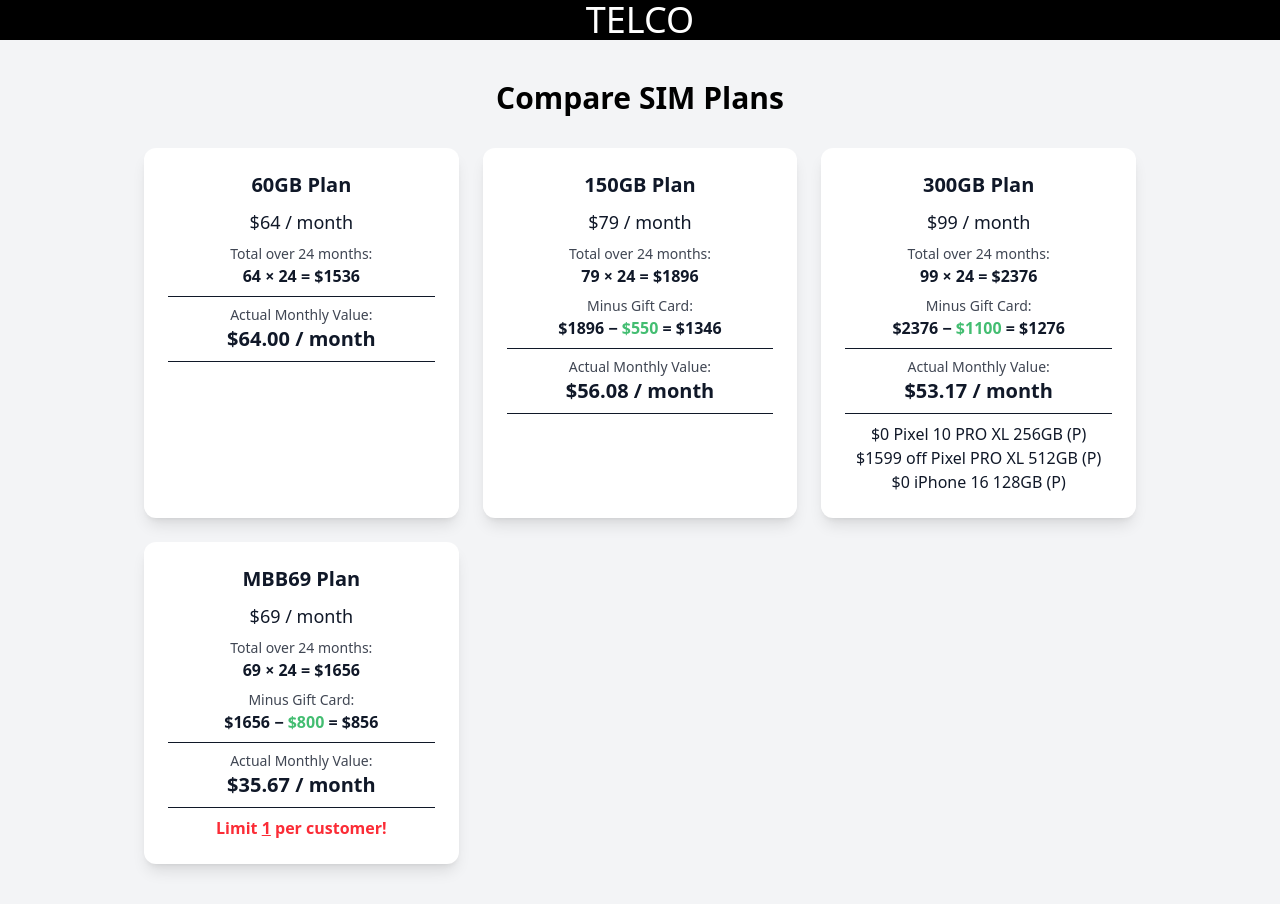
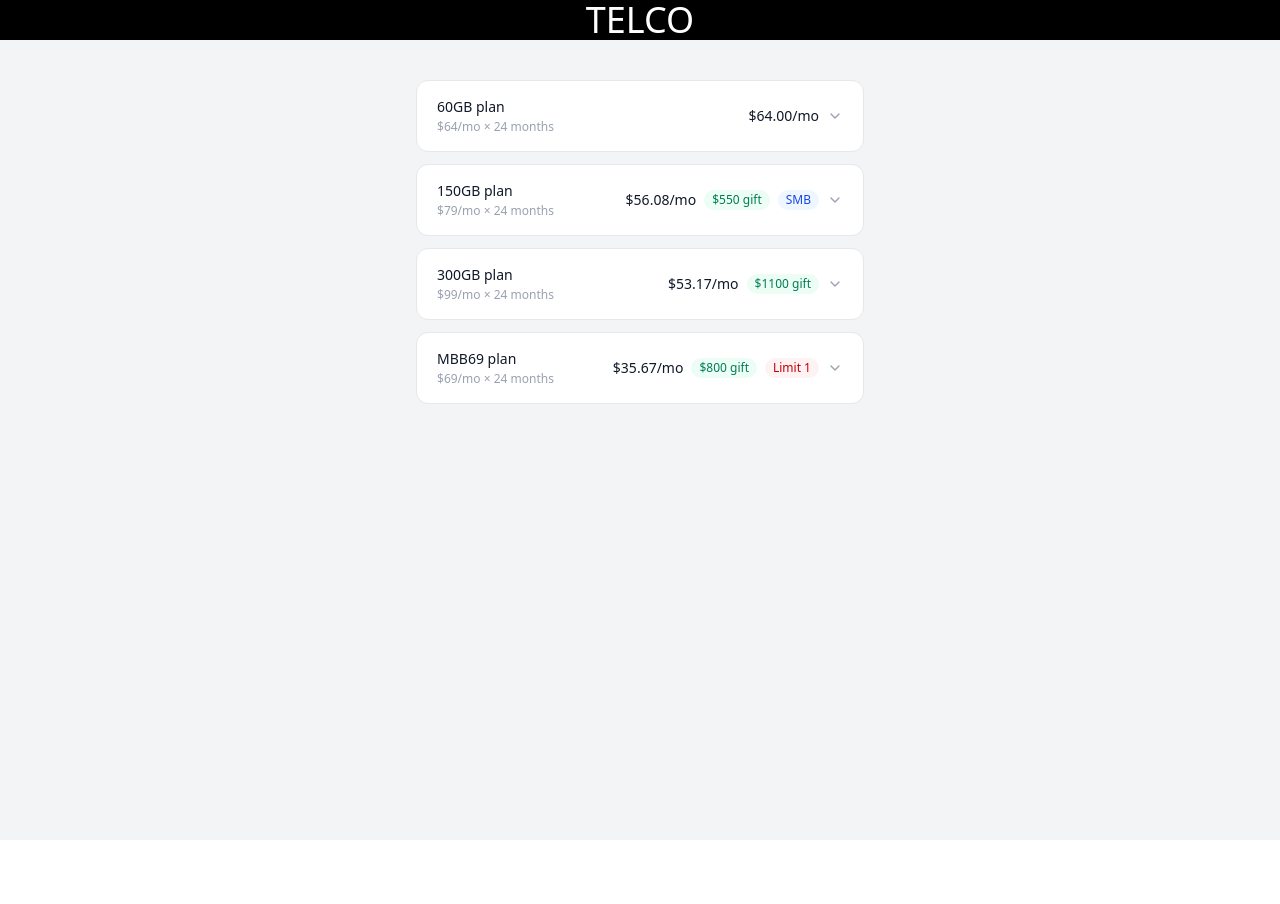
Before and after one commit to m011amad/telco, a React (Vite) app in the folder telco/: page / in a window 1280 px wide. After the commit the page ends 840 px from the top, so only its background shows below. Built offline with nearby package versions, Linux system fonts and the light colour scheme.

Commit message:
new card components

```diff
--- a/telco/package.json
+++ b/telco/package.json
@@ -11,6 +11,7 @@
   },
   "dependencies": {
     "@tailwindcss/vite": "^4.1.18",
+    "lucide-react": "^1.7.0",
     "react": "^19.2.0",
     "react-dom": "^19.2.0"
   },
--- /dev/null
+++ b/telco/src/Components/Card.jsx
@@ -0,0 +1,327 @@
+import { useState, useEffect, useRef } from "react";
+
+const plansData = [
+  {
+    name: "60GB",
+    price: 64,
+    months: 24,
+    giftCard: 0,
+    discount: 0,
+    hasSMB: false,
+    smbGiftCard: 0,
+    limitOne: false,
+    extras: [],
+  },
+  {
+    name: "150GB",
+    price: 79,
+    months: 24,
+    giftCard: 550,
+    discount: 0,
+    hasSMB: true,
+    smbGiftCard: 700,
+    limitOne: false,
+    extras: [],
+  },
+  {
+    name: "300GB",
+    price: 99,
+    months: 24,
+    giftCard: 1100,
+    discount: 0,
+    hasSMB: false,
+    smbGiftCard: null,
+    limitOne: false,
+    extras: [
+      "$0 Pixel 10 Pro XL 256GB (P)",
+      "$1,599 off Pixel Pro XL 512GB (P)",
+      "$0 iPhone 16 128GB (P)",
+    ],
+  },
+  {
+    name: "MBB69",
+    price: 69,
+    months: 24,
+    giftCard: 800,
+    discount: 0,
+    hasSMB: false,
+    smbGiftCard: 0,
+    limitOne: true,
+    extras: [],
+  },
+];
+
+function calcPlan(plan, isSMB) {
+  const disc = plan.discount || 0;
+  const effectivePrice = plan.price - disc;
+  const giftCard = isSMB ? plan.smbGiftCard || plan.giftCard : plan.giftCard;
+  const total = effectivePrice * plan.months;
+  const actualTotal = total - giftCard;
+  const actualMonthly = (actualTotal / plan.months).toFixed(2);
+  return { disc, effectivePrice, giftCard, total, actualTotal, actualMonthly };
+}
+
+function getMathLines(plan, isSMB) {
+  const { disc, effectivePrice, giftCard, total, actualTotal, actualMonthly } =
+    calcPlan(plan, isSMB);
+  const lines = [];
+  if (disc > 0) {
+    lines.push({
+      text: `$${plan.price}/mo  −  $${disc} discount  =  $${effectivePrice}/mo`,
+      type: "discount",
+    });
+  }
+  lines.push({
+    text: `$${effectivePrice}/mo  ×  ${plan.months} months  =  $${total}`,
+    type: "normal",
+  });
+  if (giftCard > 0) {
+    lines.push({
+      text: `$${total}  −  $${giftCard} gift card  =  $${actualTotal}`,
+      type: "gift",
+    });
+  }
+  lines.push({ type: "divider" });
+  lines.push({
+    text: `$${actualTotal}  ÷  ${plan.months} months  =  $${actualMonthly}/mo effective`,
+    type: "result",
+  });
+  return lines;
+}
+
+function useTypewriter(lines, trigger) {
+  const [displayed, setDisplayed] = useState([]);
+  const timers = useRef([]);
+
+  useEffect(() => {
+    timers.current.forEach(clearTimeout);
+    timers.current = [];
+    if (!trigger) {
+      setDisplayed([]);
+      return;
+    }
+
+    const result = lines.map((l) => ({
+      ...l,
+      text: l.type === "divider" ? "" : "",
+      done: false,
+    }));
+    setDisplayed(
+      result.map((l) => ({
+        ...l,
+        text: l.type === "divider" ? "divider" : "",
+      })),
+    );
+
+    let delay = 0;
+    lines.forEach((line, li) => {
+      if (line.type === "divider") {
+        delay += 80;
+        return;
+      }
+      const speed = 18;
+      for (let ci = 0; ci <= line.text.length; ci++) {
+        const charDelay = delay + ci * speed;
+        const charIndex = ci;
+        const lineIndex = li;
+        const t = setTimeout(() => {
+          setDisplayed((prev) => {
+            const next = [...prev];
+            next[lineIndex] = {
+              ...next[lineIndex],
+              text: line.text.slice(0, charIndex),
+            };
+            return next;
+          });
+        }, charDelay);
+        timers.current.push(t);
+      }
+      delay += line.text.length * speed + 120;
+    });
+
+    return () => timers.current.forEach(clearTimeout);
+  }, [trigger, JSON.stringify(lines)]);
+
+  return displayed;
+}
+
+function MathBlock({ plan, isSMB, open }) {
+  const lines = getMathLines(plan, isSMB);
+  const displayed = useTypewriter(lines, open);
+
+  return (
+    <div className="bg-gray-50 rounded-lg p-3 font-mono text-sm flex flex-col gap-1">
+      {displayed.map((line, i) =>
+        line.type === "divider" ? (
+          <div key={i} className="border-t border-gray-200 my-1" />
+        ) : (
+          <div
+            key={i}
+            className={`min-h-[18px] ${line.type === "result" ? "font-medium text-gray-900 text-[14px]" : "text-gray-500"}`}
+          >
+            {line.text}
+            {line.text.length < lines[i]?.text?.length && (
+              <span className="inline-block w-px h-3 bg-gray-400 ml-px align-middle animate-pulse" />
+            )}
+          </div>
+        ),
+      )}
+    </div>
+  );
+}
+
+function PlanCard({ plan, index }) {
+  const [open, setOpen] = useState(false);
+  const [isSMB, setIsSMB] = useState(false);
+  const { giftCard, actualMonthly } = calcPlan(plan, isSMB);
+
+  return (
+    <div className="bg-white border border-gray-200 rounded-xl overflow-hidden hover:border-gray-300 transition-colors">
+      {/* Header */}
+      <button
+        onClick={() => setOpen(!open)}
+        className="w-full flex items-center justify-between gap-3 px-5 py-4 text-left"
+      >
+        <div>
+          <p className="text-sm font-medium text-gray-900">{plan.name} plan</p>
+          <p className="text-xs text-gray-400 mt-0.5">
+            ${plan.price}/mo × {plan.months} months
+          </p>
+        </div>
+        <div className="flex items-center gap-2 flex-shrink-0">
+          <span className="text-sm font-medium text-gray-900">
+            ${actualMonthly}/mo
+          </span>
+          {plan.discount > 0 && (
+            <span className="text-xs bg-red-50 text-red-700 px-2 py-0.5 rounded-full">
+              −${plan.discount}/mo
+            </span>
+          )}
+          {giftCard > 0 && (
+            <span className="text-xs bg-emerald-50 text-emerald-700 px-2 py-0.5 rounded-full">
+              ${giftCard} gift
+            </span>
+          )}
+          {plan.hasSMB && (
+            <span className="text-xs bg-blue-50 text-blue-700 px-2 py-0.5 rounded-full">
+              SMB
+            </span>
+          )}
+          {plan.limitOne && (
+            <span className="text-xs bg-red-50 text-red-700 px-2 py-0.5 rounded-full">
+              Limit 1
+            </span>
+          )}
+          <svg
+            className={`w-4 h-4 stroke-gray-400 transition-transform duration-200 ${open ? "rotate-180" : ""}`}
+            fill="none"
+            viewBox="0 0 24 24"
+            strokeWidth={2}
+            strokeLinecap="round"
+            strokeLinejoin="round"
+          >
+            <polyline points="6 9 12 15 18 9" />
+          </svg>
+        </div>
+      </button>
+
+      {/* Body */}
+      <div
+        className={`grid transition-all duration-300 ease-in-out ${open ? "grid-rows-[1fr]" : "grid-rows-[0fr]"}`}
+      >
+        <div className="overflow-hidden">
+          <div className="border-t border-gray-100 px-5 py-4 flex flex-col gap-3">
+            {/* SMB Toggle */}
+            {plan.hasSMB && (
+              <div className="flex items-center gap-2 bg-gray-50 rounded-lg px-3 py-2">
+                <span className="text-xs text-gray-500">Consumer</span>
+                <button
+                  onClick={() => setIsSMB(!isSMB)}
+                  className={`w-9 h-5 rounded-full p-0.5 transition-colors flex items-center ${isSMB ? "bg-green-500" : "bg-gray-300"}`}
+                >
+                  <div
+                    className={`w-4 h-4 bg-white rounded-full shadow transition-transform ${isSMB ? "translate-x-4" : ""}`}
+                  />
+                </button>
+                <span
+                  className={`text-xs font-medium ${isSMB ? "text-green-700" : "text-gray-500"}`}
+                >
+                  SMB
+                </span>
+              </div>
+            )}
+
+            {/* Details rows */}
+            <div className="flex justify-between text-sm">
+              <span className="text-gray-500">Monthly price</span>
+              <span className="font-medium">
+                ${plan.price}
+                {plan.discount > 0 && (
+                  <span className="text-red-500 text-xs ml-1">
+                    −${plan.discount} off
+                  </span>
+                )}
+              </span>
+            </div>
+            <div className="flex justify-between text-sm">
+              <span className="text-gray-500">Contract</span>
+              <span className="font-medium">{plan.months} months</span>
+            </div>
+            {giftCard > 0 && (
+              <div className="flex justify-between text-sm">
+                <span className="text-gray-500">Gift card</span>
+                <span className="font-medium text-emerald-600">
+                  ${giftCard}
+                </span>
+              </div>
+            )}
+
+            <div className="border-t border-gray-100" />
+
+            {/* Typewriter math */}
+            <p className="text-xs text-gray-400 font-medium">
+              How the math works
+            </p>
+            <MathBlock plan={plan} isSMB={isSMB} open={open} />
+
+            {/* Extras */}
+            {plan.extras.length > 0 && (
+              <>
+                <div className="border-t border-gray-100" />
+                <div className="text-xs text-gray-500 leading-relaxed">
+                  {plan.extras.map((e) => (
+                    <p key={e} className="m-0">
+                      {e}
+                    </p>
+                  ))}
+                </div>
+              </>
+            )}
+
+            {/* Limit 1 warning */}
+            {plan.limitOne && (
+              <>
+                <div className="border-t border-gray-100" />
+                <p className="text-sm font-medium text-red-500 m-0">
+                  Limit <u>1</u> per customer
+                </p>
+              </>
+            )}
+          </div>
+        </div>
+      </div>
+    </div>
+  );
+}
+
+export default function PhonePlans() {
+  return (
+    <div className="min-h-screen bg-gray-100 flex flex-col items-center py-10 px-4">
+      <div className="w-full max-w-md flex flex-col gap-3">
+        {plansData.map((plan, i) => (
+          <PlanCard key={plan.name} plan={plan} index={i} />
+        ))}
+      </div>
+    </div>
+  );
+}
--- a/telco/src/main.jsx
+++ b/telco/src/main.jsx
@@ -3,10 +3,12 @@ import { createRoot } from "react-dom/client";
 import "./index.css";
 import Telco from "./Telco.jsx";
 import Plans from "./Plans.jsx";
+import Card from "./Components/Card.jsx";
 
 createRoot(document.getElementById("root")).render(
   <StrictMode>
     <Telco />
-    <Plans />
+    {/* <Plans /> */}
+    <Card />
   </StrictMode>,
 );
```
Also changed, not shown: 1 other file (tests, documents, lock files or other folders).
